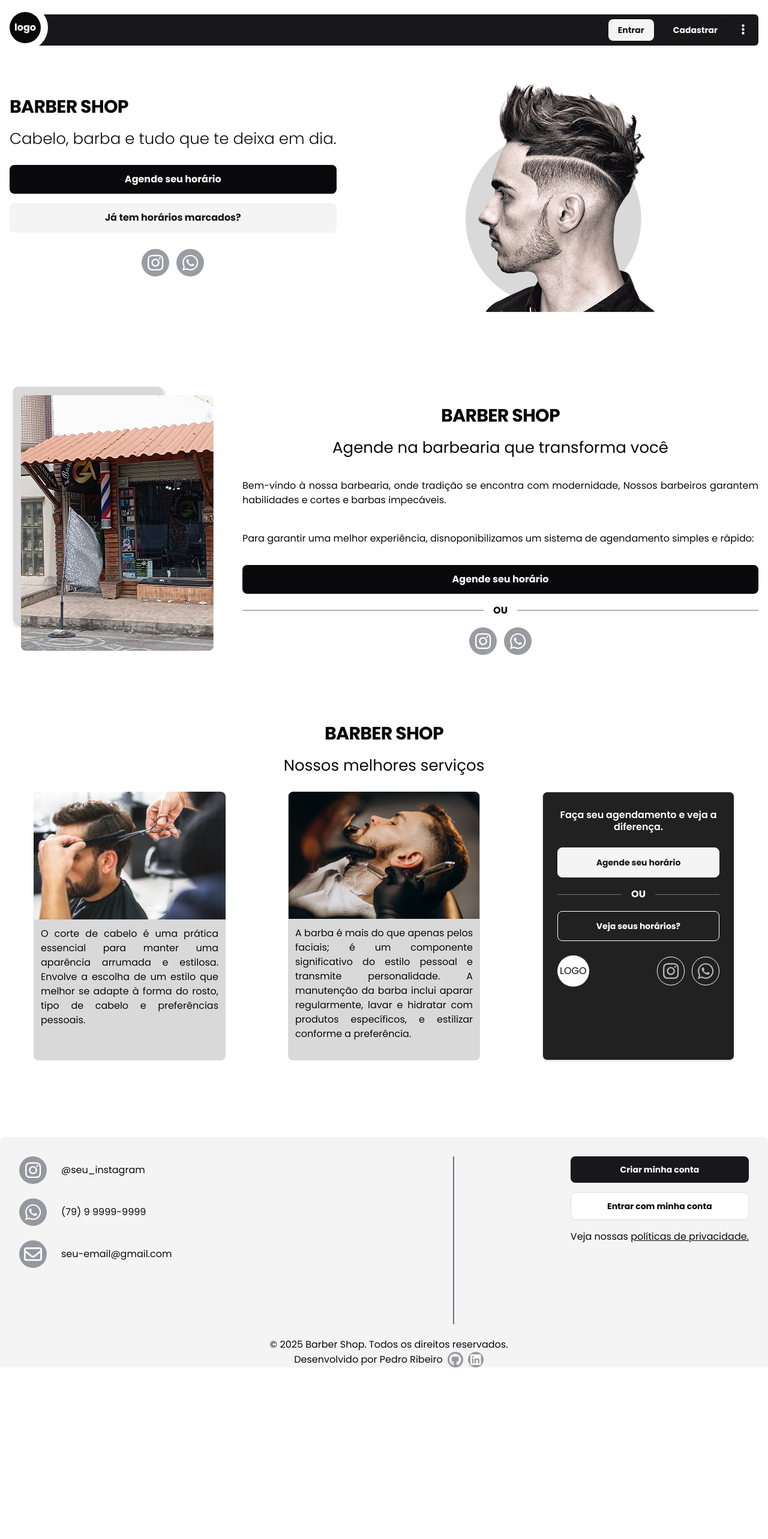
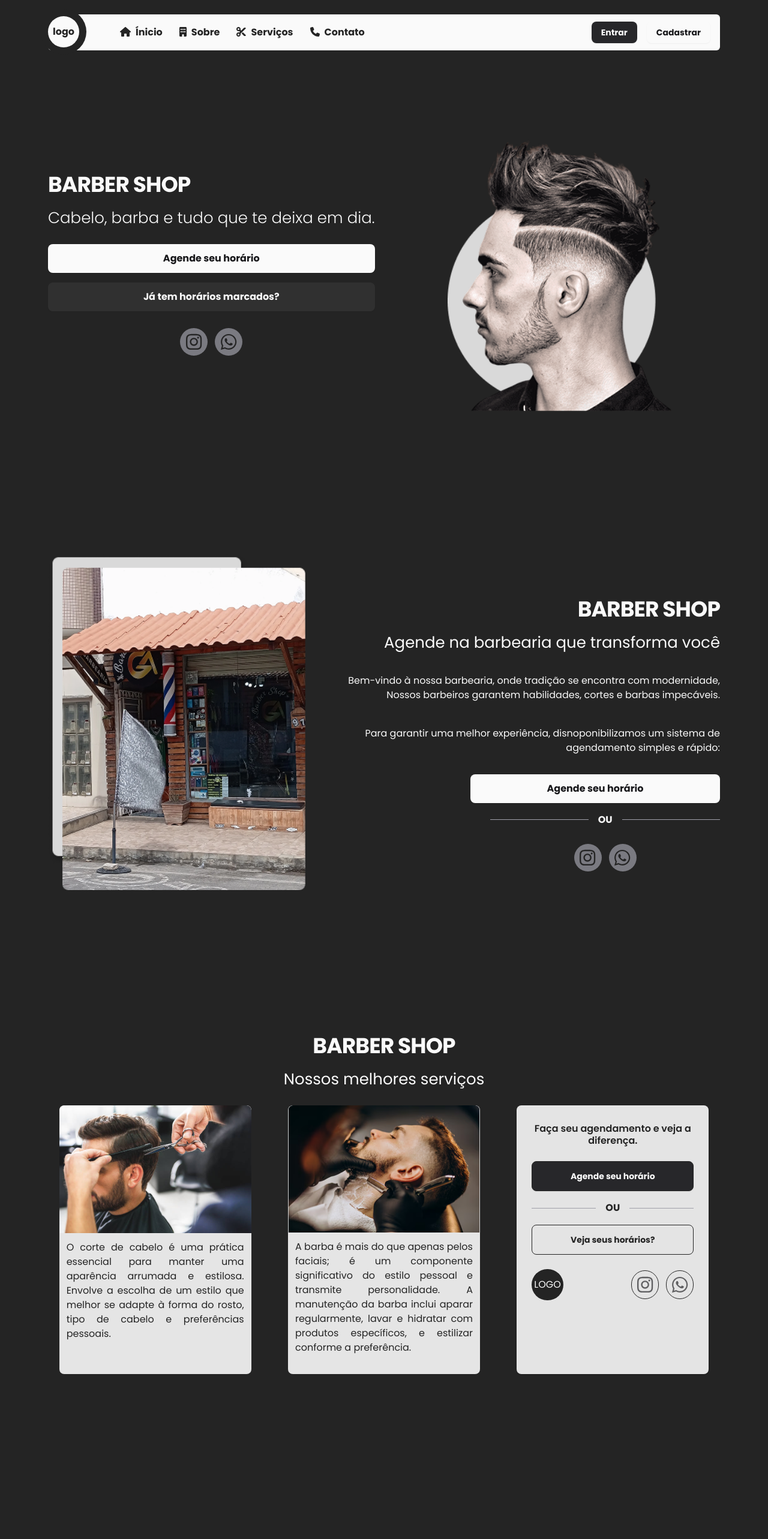
Before and after one commit to Pedro-R1beiro/sistema_barbearia, a React (Vite) app in the folder client/: page / in a window 1280 px wide. Shown: the top 2566 px of the page at 60% size. Before the commit the page ends 2280 px from the top, so only its background shows below. Built offline with nearby package versions, Linux system fonts and the light colour scheme.

Commit message:
feat: responsive menu

```diff
--- a/client/src/App.tsx
+++ b/client/src/App.tsx
@@ -5,7 +5,7 @@ import { ThemeProvider } from "./components/ThemeProvider";
 export function App() {
   return (
     <>
-      <ThemeProvider defaultTheme="light" storageKey="vite-ui-theme">
+      <ThemeProvider defaultTheme="dark" storageKey="vite-ui-theme">
         <RouterProvider router={router} />
       </ThemeProvider>
     </>
--- a/client/src/components/Header.tsx
+++ b/client/src/components/Header.tsx
@@ -3,24 +3,22 @@ import { NavMenu } from "./NavMenu";
 
 export function Header() {
   return (
-    <header className="bg-accent-foreground text-background relative flex items-center justify-end rounded-sm py-2">
-      <div className="bg-background absolute top-[-1rem] left-[-0.75em] rounded-full p-3">
+    <header className="bg-accent-foreground text-background relative flex items-center justify-end rounded-sm py-3">
+      <div className="bg-background absolute top-[-0.55rem] left-[-0.75em] rounded-full p-3">
         <div className="bg-foreground rounded-full p-2 py-3.5 font-bold">
           logo
         </div>
       </div>
-      <nav className="flex items-center gap-4 px-4">
-        <ul className="hidden">
-          <li>Ínicio</li>
-          <li>Serviços</li>
-          <li>Contato</li>
-        </ul>
+      <nav className="flex w-full items-center gap-4 px-4 pl-20 md:flex-row-reverse md:justify-between lg:pl-30">
+        <div className="flex gap-4">
           <Button className="font-bold" variant="secondary">
             Entrar
           </Button>
           <Button className="hover:bg-muted-foreground/30 bg-transparent font-bold">
             Cadastrar
           </Button>
+        </div>
+
         <NavMenu />
       </nav>
     </header>
--- a/client/src/components/NavMenu.tsx
+++ b/client/src/components/NavMenu.tsx
@@ -18,8 +18,27 @@ import {
 export function NavMenu() {
   return (
     <>
+      <ul className="hidden gap-7 font-bold md:flex">
+        <li className="space-x-2">
+          <FontAwesomeIcon icon={faHouse} />
+          <span>Ínicio</span>
+        </li>
+        <li className="space-x-2">
+          <FontAwesomeIcon icon={faBuilding} />
+          <span>Sobre</span>
+        </li>
+        <li className="space-x-2">
+          <FontAwesomeIcon icon={faScissors} />
+          <span>Serviços</span>
+        </li>
+        <li className="space-x-2">
+          <FontAwesomeIcon icon={faPhone} />
+          <span>Contato</span>
+        </li>
+      </ul>
+
       <DropdownMenu>
-        <DropdownMenuTrigger className="w-5">
+        <DropdownMenuTrigger className="w-5 md:hidden">
           <FontAwesomeIcon icon={faEllipsisVertical} size="lg" />
           <span className="sr-only">Abrir Menu de Navegação</span>
         </DropdownMenuTrigger>
--- a/client/src/components/ui/button.tsx
+++ b/client/src/components/ui/button.tsx
@@ -5,7 +5,7 @@ import { cva, type VariantProps } from "class-variance-authority";
 import { cn } from "@/lib/utils";
 
 const buttonVariants = cva(
-  "inline-flex items-center justify-center gap-2 whitespace-nowrap rounded-md text-sm font-medium transition-all disabled:pointer-events-none disabled:opacity-50 [&_svg]:pointer-events-none [&_svg:not([class*='size-'])]:size-4 shrink-0 [&_svg]:shrink-0 outline-none focus-visible:border-ring focus-visible:ring-ring/50 focus-visible:ring-[3px] aria-invalid:ring-destructive/20 dark:aria-invalid:ring-destructive/40 aria-invalid:border-destructive",
+  "inline-flex items-center cursor-pointer justify-center gap-2 whitespace-nowrap rounded-md text-sm font-medium transition-all disabled:pointer-events-none disabled:opacity-50 [&_svg]:pointer-events-none [&_svg:not([class*='size-'])]:size-4 shrink-0 [&_svg]:shrink-0 outline-none focus-visible:border-ring focus-visible:ring-ring/50 focus-visible:ring-[3px] aria-invalid:ring-destructive/20 dark:aria-invalid:ring-destructive/40 aria-invalid:border-destructive",
   {
     variants: {
       variant: {
--- a/client/src/index.css
+++ b/client/src/index.css
@@ -77,7 +77,7 @@
 }
 
 .dark {
-  --background: oklch(0.141 0.005 285.823);
+  --background: #242424;
   --foreground: oklch(0.985 0 0);
   --card: oklch(0.21 0.006 285.885);
   --card-foreground: oklch(0.985 0 0);
--- a/client/src/pages/Sale/components/About.tsx
+++ b/client/src/pages/Sale/components/About.tsx
@@ -7,17 +7,19 @@ import barberShopImage from "../../../assets/barber-shop.png";
 
 export function About() {
   return (
-    <section className="mt-20 md:mt-30 md:flex md:flex-row-reverse md:items-center md:gap-12">
-      <div className="space-y-4 text-center">
-        <h1 className="text-3xl font-bold tracking-tight">BARBER SHOP</h1>
-        <p className="text-[1.625rem]">
+    <section className="mt-20 md:mt-10 md:flex md:flex-row-reverse md:items-center md:gap-12">
+      <div className="space-y-4 text-center md:flex md:flex-col md:items-end">
+        <h1 className="text-4xl font-bold tracking-tight md:text-right">
+          BARBER SHOP
+        </h1>
+        <p className="text-[1.625rem] md:text-right">
           Agende na barbearia que transforma você
         </p>
 
-        <div className="mt-8 space-y-10 text-justify">
+        <div className="mt-8 space-y-10 text-justify md:mt-4 md:text-right">
           <p>
             Bem-vindo à nossa barbearia, onde tradição se encontra com
-            modernidade, Nossos barbeiros garantem habilidades e cortes e barbas
+            modernidade, Nossos barbeiros garantem habilidades, cortes e barbas
             impecáveis.
           </p>
 
@@ -27,13 +29,14 @@ export function About() {
           </p>
         </div>
 
-        <Button className="bg-foreground text-md mt-4 w-full p-6 font-bold">
+        <Button className="bg-foreground text-md mt-4 w-full p-6 font-bold md:max-w-[26rem]">
           Agende seu horário
         </Button>
+        <div className="w-100/168">
+          <LinesWithOr />
+        </div>
 
-        <LinesWithOr />
-
-        <div className="mt-3 flex items-center justify-center gap-3">
+        <div className="mt-3 flex items-center justify-center gap-3 md:w-100/168">
           <ContactButton link="instagram.com" icon={faInstagram} />
           <ContactButton link="whatsapp.api.client" icon={faWhatsapp} />
         </div>
@@ -42,7 +45,7 @@ export function About() {
       <img
         src={barberShopImage}
         alt=""
-        className="mx-auto mt-8 md:mt-0 md:mb-10"
+        className="mx-auto mt-8 md:mt-0 md:mb-10 md:h-140"
       />
     </section>
   );
--- a/client/src/pages/Sale/components/CardServices.tsx
+++ b/client/src/pages/Sale/components/CardServices.tsx
@@ -8,8 +8,8 @@ interface CardServicesProps {
 export default function CardServices({ image, children }: CardServicesProps) {
   return (
     <div className="dark:bg-foreground/90 mx-auto h-112 w-[20rem] overflow-hidden rounded-md bg-[#d9d9d9] p-0 pb-8">
-      <div className="max-width-full p-0">
-        <img src={image} alt="" className="min-w-full" />
+      <div className="w-full min-w-full p-0">
+        <img src={image} alt="" className="w-full min-w-full" />
       </div>
       <div className="text-foreground dark:text-background p-3 text-justify">
         <p className="max-h-64 overflow-y-auto">{children}</p>
--- a/client/src/pages/Sale/components/Footer.tsx
+++ b/client/src/pages/Sale/components/Footer.tsx
@@ -10,8 +10,8 @@ import { faEnvelope } from "@fortawesome/free-regular-svg-icons";
 
 export default function Footer() {
   return (
-    <footer className="bg-muted absolute left-0 mt-20 w-full space-y-10 rounded-t-lg p-8 md:flex">
-      <ul className="flex min-w-100/230 flex-col items-center justify-between gap-6 md:items-start md:justify-start">
+    <footer className="bg-muted absolute left-8 mt-20 w-full space-y-10 rounded-t-lg p-8 max-[69.50rem]:left-0 md:flex md:max-w-[67.75rem] md:p-12">
+      <ul className="flex min-w-100/230 flex-col items-center justify-between gap-6 md:min-w-100/260 md:items-start md:justify-start">
         <li>
           <div className="flex flex-col items-center gap-6 md:flex-row">
             <ContactButton link="instagram.com" icon={faInstagram} />
@@ -34,10 +34,15 @@ export default function Footer() {
 
       <div className="bg-muted-foreground mx-auto h-0.5 w-[10rem] md:h-70 md:w-0.5"></div>
 
-      <div className="md:max-w-100/200">
+      <div className="md:min-w-100/260">
         <div className="flex flex-col items-center gap-4">
-          <Button className="w-full py-5.5 font-bold">Criar minha conta</Button>
-          <Button variant={"outline"} className="w-full py-5.5 font-bold">
+          <Button className="w-full py-5.5 font-bold md:py-7">
+            Criar minha conta
+          </Button>
+          <Button
+            variant={"outline"}
+            className="w-full py-5.5 font-bold md:py-7"
+          >
             Entrar com minha conta
           </Button>
           <p>
--- a/client/src/pages/Sale/components/Home.tsx
+++ b/client/src/pages/Sale/components/Home.tsx
@@ -3,11 +3,12 @@ import { Button } from "@/components/ui/button";
 
 import manImage from "../../../assets/man.png";
 import { faInstagram, faWhatsapp } from "@fortawesome/free-brands-svg-icons";
+
 export function Home() {
   return (
-    <section className="mt-12 md:mt-6 md:flex md:items-center md:gap-12">
+    <section className="mt-12 h-screen md:mt-0 md:flex md:items-center md:gap-12 md:pb-22">
       <div className="space-y-4 text-center md:text-left">
-        <h1 className="text-3xl font-bold tracking-tight">BARBER SHOP</h1>
+        <h1 className="text-4xl font-bold tracking-tight">BARBER SHOP</h1>
         <p className="text-[1.625rem] font-light">
           Cabelo, barba e tudo que te deixa em dia.
         </p>
@@ -15,7 +16,10 @@ export function Home() {
         <Button className="bg-foreground text-md mt-2 w-full p-6 font-bold">
           Agende seu horário
         </Button>
-        <Button variant="secondary" className="text-md w-full p-6 font-bold">
+        <Button
+          variant="secondary"
+          className="text-md w-full bg-[#303030] p-6 font-bold hover:bg-[#404040]"
+        >
           Já tem horários marcados?
         </Button>
 
@@ -25,7 +29,7 @@ export function Home() {
         </div>
       </div>
 
-      <img src={manImage} alt="" className="mx-auto mt-8" />
+      <img src={manImage} alt="" className="mx-auto mt-8 md:h-115" />
     </section>
   );
 }
--- a/client/src/pages/Sale/components/Services.tsx
+++ b/client/src/pages/Sale/components/Services.tsx
@@ -10,8 +10,8 @@ import { faInstagram, faWhatsapp } from "@fortawesome/free-brands-svg-icons";
 
 export default function Services() {
   return (
-    <section className="mt-20 space-y-4 text-center">
-      <h1 className="text-3xl font-bold tracking-tight">BARBER SHOP</h1>
+    <section className="mt-20 space-y-4 text-center md:mt-30 md:h-screen md:pt-20 lg:mb-30">
+      <h1 className="text-4xl font-bold tracking-tight">BARBER SHOP</h1>
       <p className="text-[1.625rem]">Nossos melhores serviços</p>
 
       <div className="mt-6 space-y-12 md:flex md:gap-6">
--- a/client/src/pages/_layouts/SaleLayout.tsx
+++ b/client/src/pages/_layouts/SaleLayout.tsx
@@ -3,7 +3,7 @@ import { Outlet } from "react-router";
 
 export function SaleLayout() {
   return (
-    <div className="overflow-x-hidden px-4 pt-6">
+    <div className="relative mx-auto max-w-6xl px-4 pt-6">
       <Header />
       <Outlet />
     </div>
```
Lines whose indentation alone changed are shown as unchanged.
